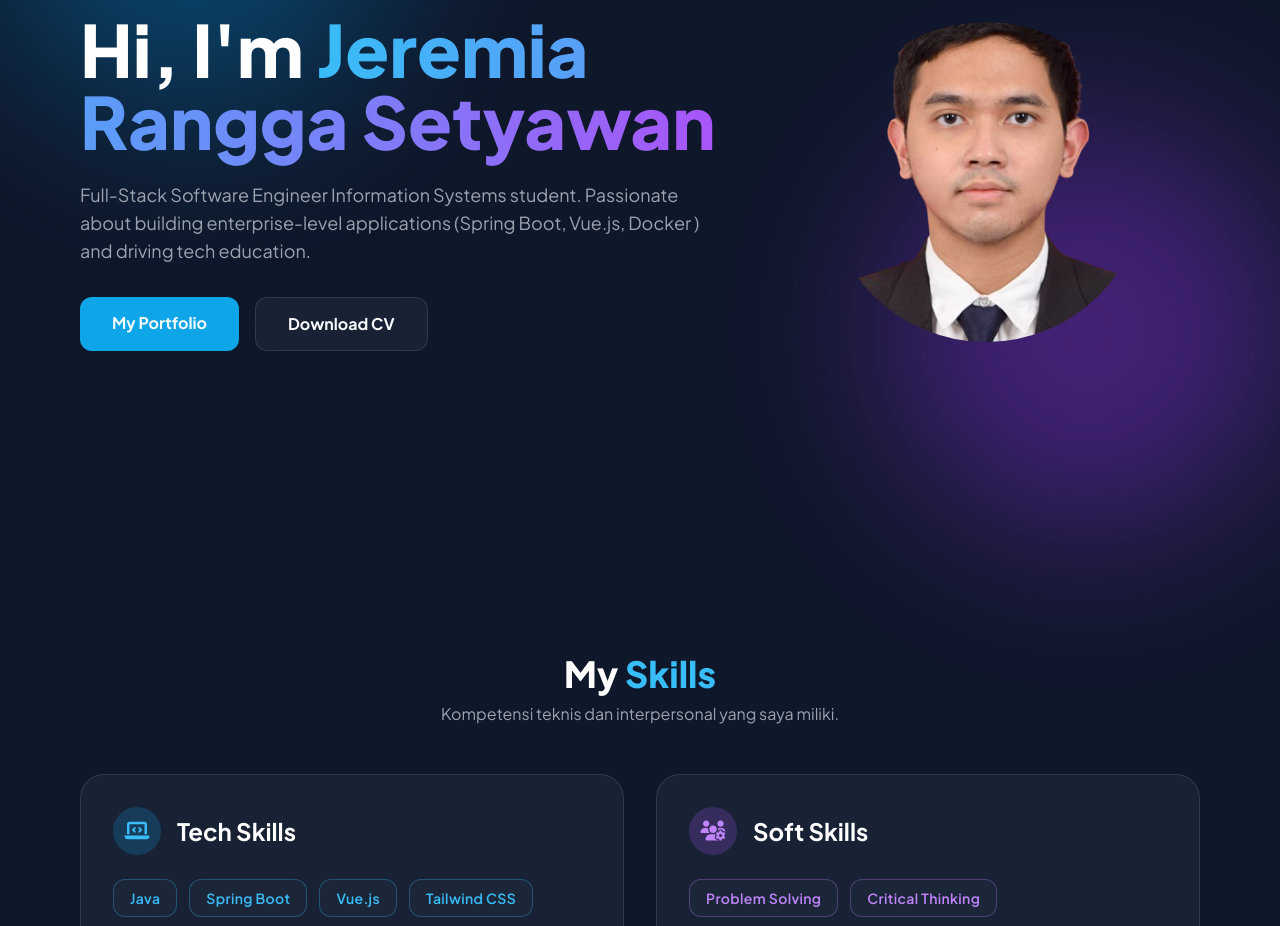
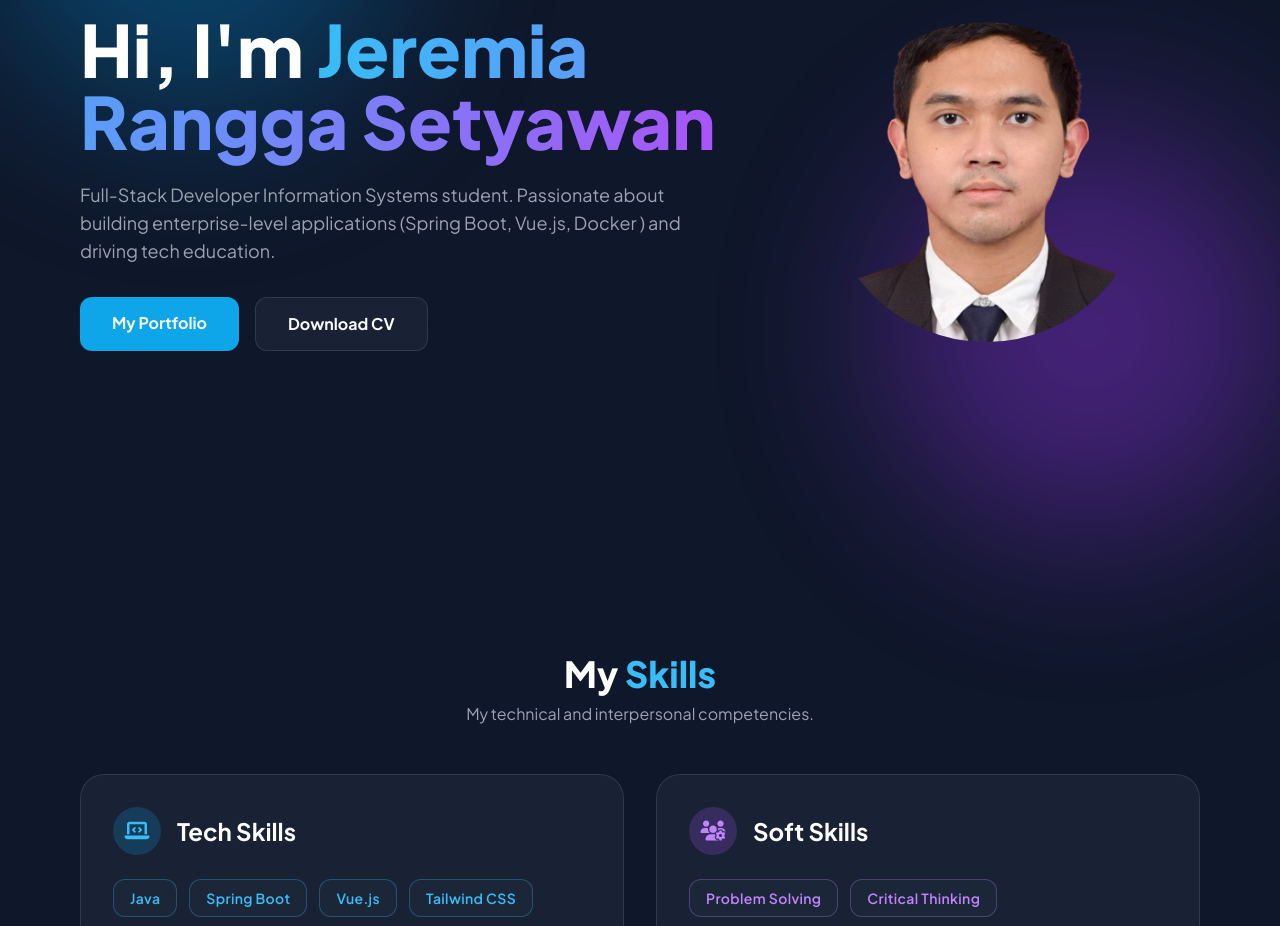
Before and after one commit to jeremiaranggasetyawan/portfolio, a plain HTML site: page index.html in a window 1280 px wide. Shown: the part 242-1168 px from the top of the page. Drawn offline with nearby package versions, Linux system fonts and the light colour scheme.

Commit message:
fixing some text'

```diff
--- a/index.html
+++ b/index.html
@@ -69,7 +69,7 @@
       <div class="flex flex-col-reverse md:flex-row items-center gap-12 w-full">
         <div class="md:w-3/5 text-center md:text-left" data-aos="fade-right">
           <h1 class="text-5xl md:text-7xl font-extrabold text-white mb-6 leading-tight">Hi, I'm <span class="text-transparent bg-clip-text bg-gradient-to-r from-brand-400 to-purple-500">Jeremia Rangga Setyawan</span></h1>
-          <p class="text-gray-400 text-lg mb-8">Full-Stack Software Engineer Information Systems student. Passionate about building enterprise-level applications (Spring Boot, Vue.js, Docker ) and driving tech education.</p>
+          <p class="text-gray-400 text-lg mb-8">Full-Stack Developer Information Systems student. Passionate about building enterprise-level applications (Spring Boot, Vue.js, Docker ) and driving tech education.</p>
           <div class="flex flex-wrap gap-4 justify-center md:justify-start">
             <a href="#projects" class="px-8 py-3.5 bg-brand-500 rounded-xl font-bold hover:bg-brand-600 transition">My Portfolio</a>
             <a href="https://drive.google.com/file/d/17ZwTComIk9mSKO9bkCwkwPxOqJZPCxRW/view?usp=sharing" class="px-8 py-3.5 glass rounded-xl font-bold hover:bg-gray-800 transition">Download CV</a>
@@ -85,7 +85,7 @@
     <section id="skills" class="py-24 max-w-6xl mx-auto px-4">
       <div class="text-center mb-12">
         <h2 class="text-4xl font-extrabold text-white">My <span class="text-brand-400">Skills</span></h2>
-        <p class="text-gray-400 mt-2">Kompetensi teknis dan interpersonal yang saya miliki.</p>
+        <p class="text-gray-400 mt-2">My technical and interpersonal competencies.</p>
       </div>
       <!-- Grid Container untuk Skills -->
       <div id="skills-container" class="grid grid-cols-1 md:grid-cols-2 gap-8">
```
